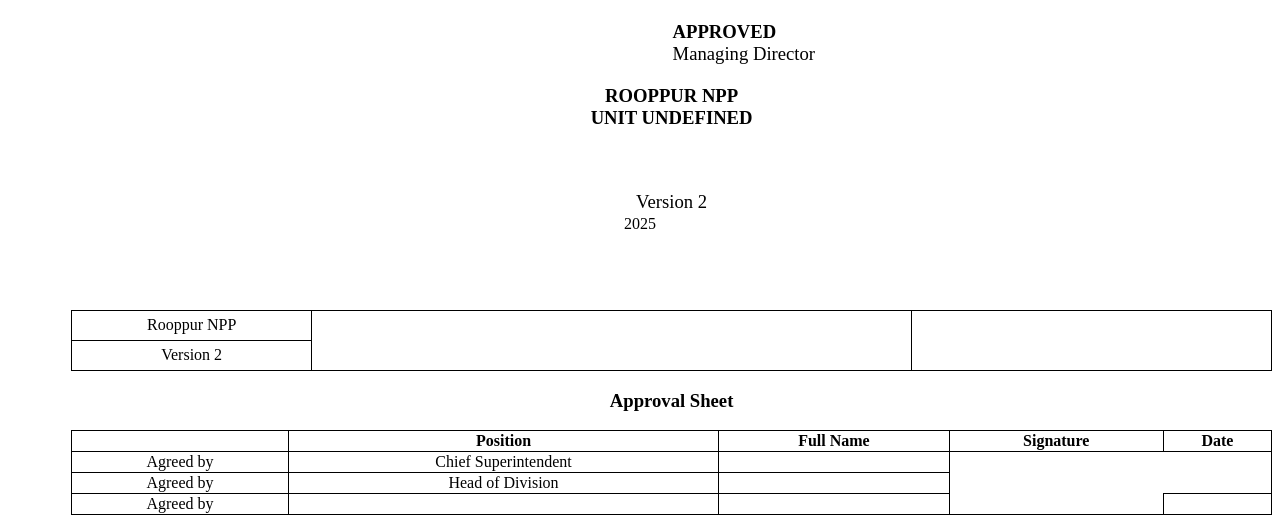
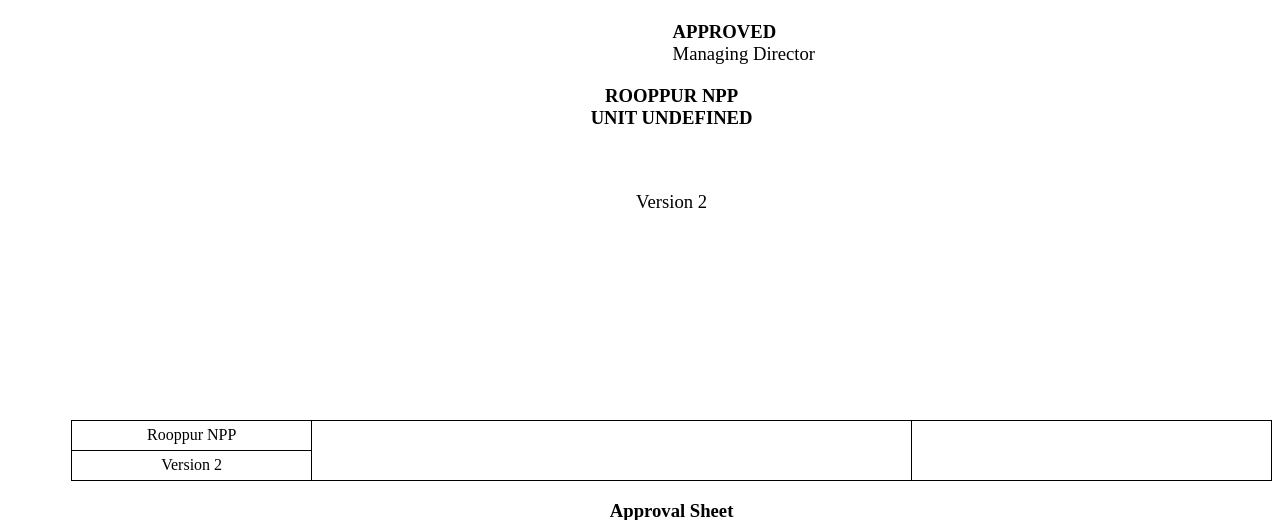
Before and after one commit to tanzrahman/ROMS, a Django app: template templates/document_review/pms_doc_review_complete_report.html in a window 1280 px wide. Shown: the part 567-1087 px from the top of the page. Run offline with Django 5.2, Linux system fonts and the light colour scheme; the template is opened without the code that fills it: values that come from a table or form of the project are taken from there, others are empty; some web fonts are replaced.

Commit message:
report modified

```diff
--- a/templates/document_review/pms_doc_review_complete_report.html
+++ b/templates/document_review/pms_doc_review_complete_report.html
@@ -176,15 +176,12 @@
                     {% endif %}</p>
             </div>
         </div>
-        <br><br><br>
+        <br><br><br><br><br><br><br><br>
         <!-- approval year in footer -->
         <div style="text-align: center; font-size: 9pt">
             <p>{{ committee_rev.sd_approval.signed_on|format_approval_year }}</p>
         </div>
 
-        <div style="position: absolute; bottom: 0; left: 0; width: 100%; text-align: center; font-size: 12pt;">
-            2025
-        </div>
     </div>
 
     <pdf:nexttemplate name="approval_page"/>
```
